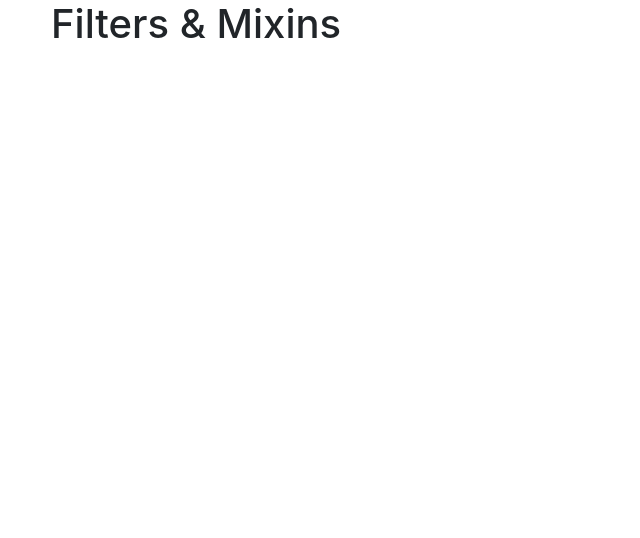
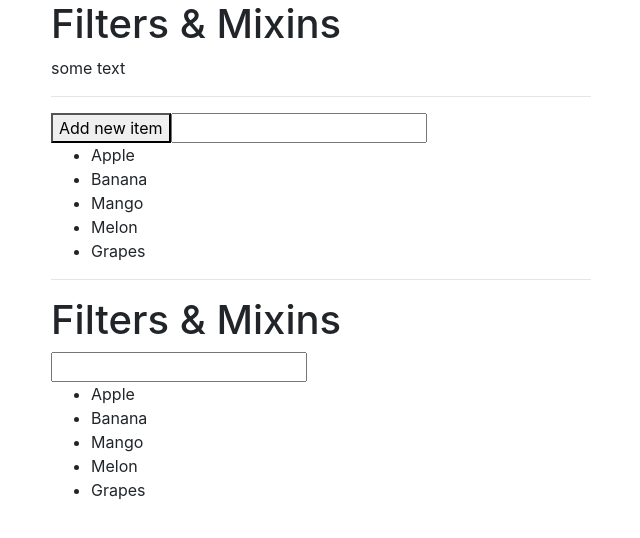
Before and after one commit to AdamKokoszka/Vue-Udemy-Course, a Vue app: page / in a window 1280 px wide. Shown: the top 538 px of the page, without its empty margins (34-674 px from the left). Built offline with nearby package versions, Linux system fonts and the light colour scheme.

Commit message:
Finish Subsection FiltersMixins

```diff
--- a/src/App.vue
+++ b/src/App.vue
@@ -3,14 +3,38 @@
         <div class="row">
             <div class="col-xs-12 col-sm-8 col-sm-offset-2 col-md-6 col-md-offset-3">
                 <h1>Filters & Mixins</h1>
-
+                <p>{{ text | upperCase | lowercase}}</p>
+                <hr>
+                <button @click="fruits.push('Berries')">Add new item</button>
+                <input type="text" v-model="filterText">
+                <ul>
+                  <li v-for="fruit in filteredFruits">{{ fruit}}</li>
+                </ul>
+                <hr>
+                <list></list>
             </div>
         </div>
     </div>
 </template>
 
 <script>
+  import { fruitMixin } from './fruitMixin'
+  import List from './List.vue'
     export default {
+      mixins: [fruitMixin],
+      data(){
+        return{
+          text: 'Some text',
+        }
+      },
+      filters: {
+        upperCase(value){
+          return value.toUpperCase();
+        }
+      },
+      components: {
+        List
+      }
     }
 </script>
 
--- /dev/null
+++ b/src/List.vue
@@ -0,0 +1,24 @@
+<template>
+  <div>
+      <h1>Filters & Mixins</h1>
+      <input type="text" v-model="filterText">
+      <ul>
+        <li v-for="fruit in filteredFruits">{{ fruit}}</li>
+      </ul>
+  </div>
+</template>
+
+<script>
+  import { fruitMixin } from './fruitMixin'
+  export default {
+    mixins: [fruitMixin],
+    created(){
+      console.log('Created inside List');
+    }
+  }
+
+</script>
+
+<style>
+
+</style>
--- /dev/null
+++ b/src/fruitMixin.js
@@ -0,0 +1,18 @@
+export const fruitMixin = {
+  data() {
+      return {
+        fruits: ['Apple', 'Banana', 'Mango', 'Melon', 'Grapes'],
+        filterText: ''
+      }
+    },
+    computed: {
+      filteredFruits() {
+        return this.fruits.filter((element) => {
+          return element.match(this.filterText);
+        });
+      }
+    },
+  created(){
+    console.log("Created!");
+  }
+}
--- a/src/main.js
+++ b/src/main.js
@@ -1,6 +1,15 @@
 import Vue from 'vue'
 import App from './App.vue'
 import '../node_modules/bootstrap/dist/css/bootstrap.min.css'
+
+Vue.filter('lowercase', function(value){
+  return value.toLowerCase();
+});
+Vue.mixin({
+  created(){
+    console.log('Global Mixin - Created Hook');
+  }
+});
 new Vue({
   el: '#app',
   render: h => h(App)
```
